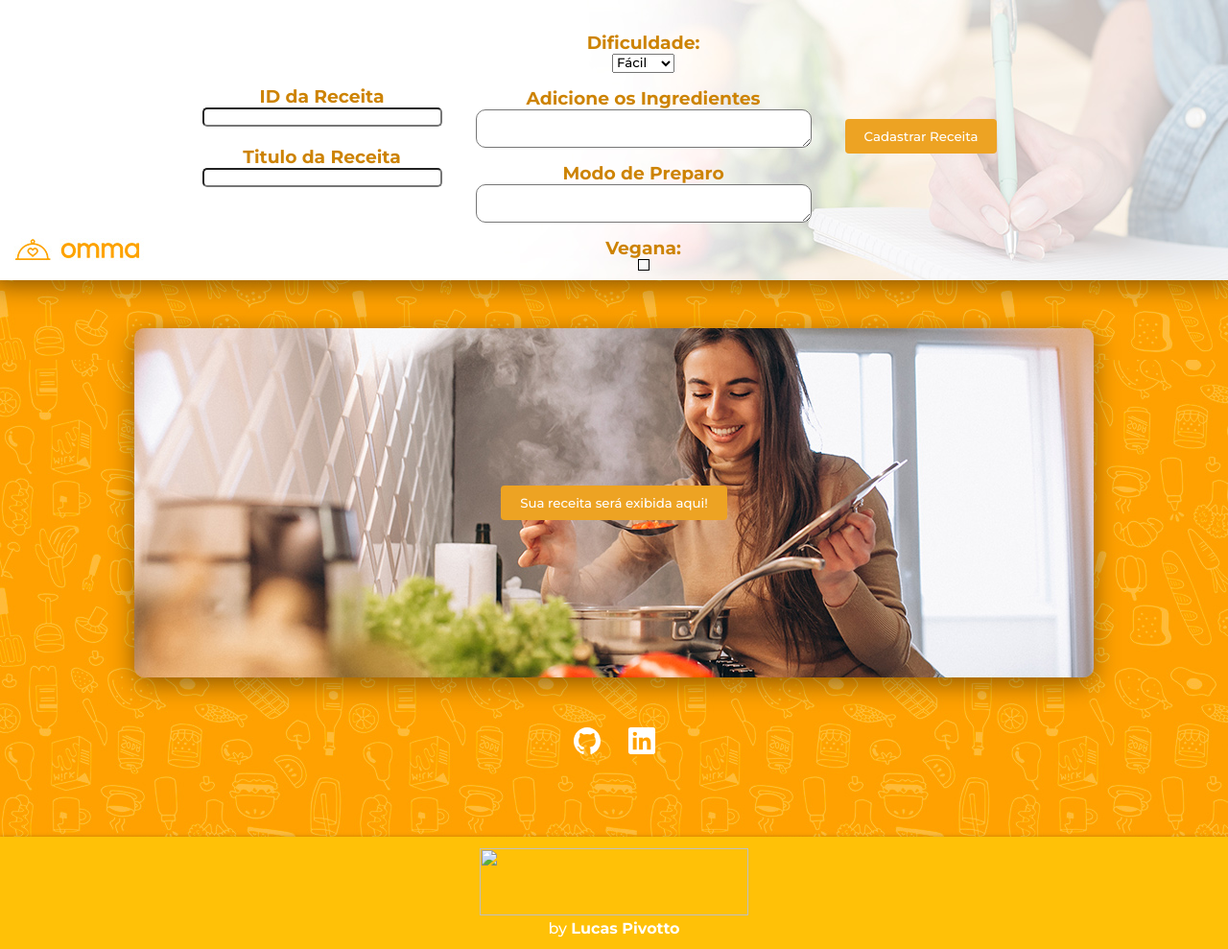
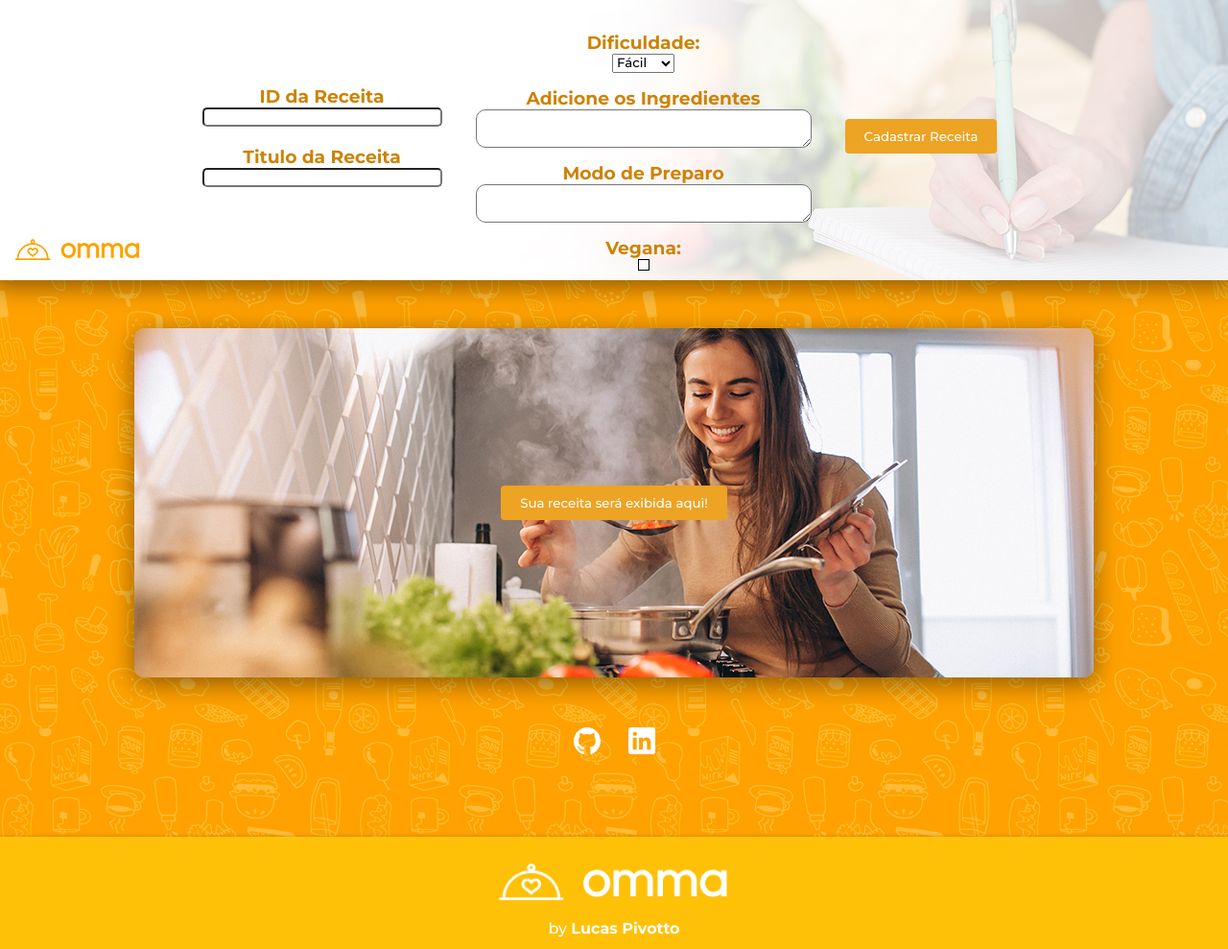
Before and after one commit to eupivotto/SistemaCadastroReceitas-OMMA, a plain HTML site: page index.html in a window 1280 px wide. Shown: the part 264-1253 px from the top of the page at 96% size. Drawn offline with nearby package versions, Linux system fonts and the light colour scheme; the site is published under a folder, as on GitHub Pages, so addresses that start at the root find nothing; files whose address does not match are found by name.

Commit message:
Update index.html

```diff
--- a/index.html
+++ b/index.html
@@ -92,7 +92,7 @@
 
     <footer>
         <div class="img-footer">
-            <img src="/img/omma-logo-white.png">
+            <img src="./img/omma-logo-white.png">
             <p>by <strong>Lucas Pivotto</strong> </p>
 
     </footer>
```
